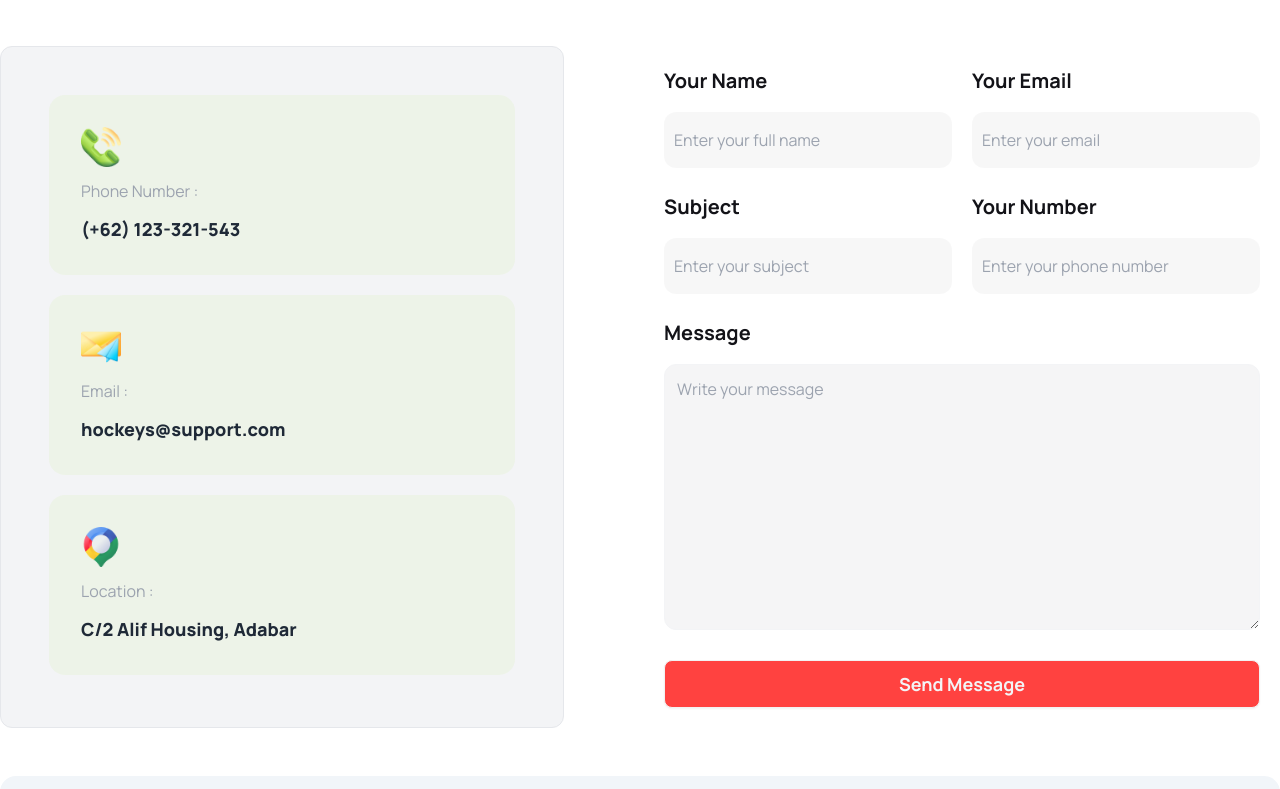
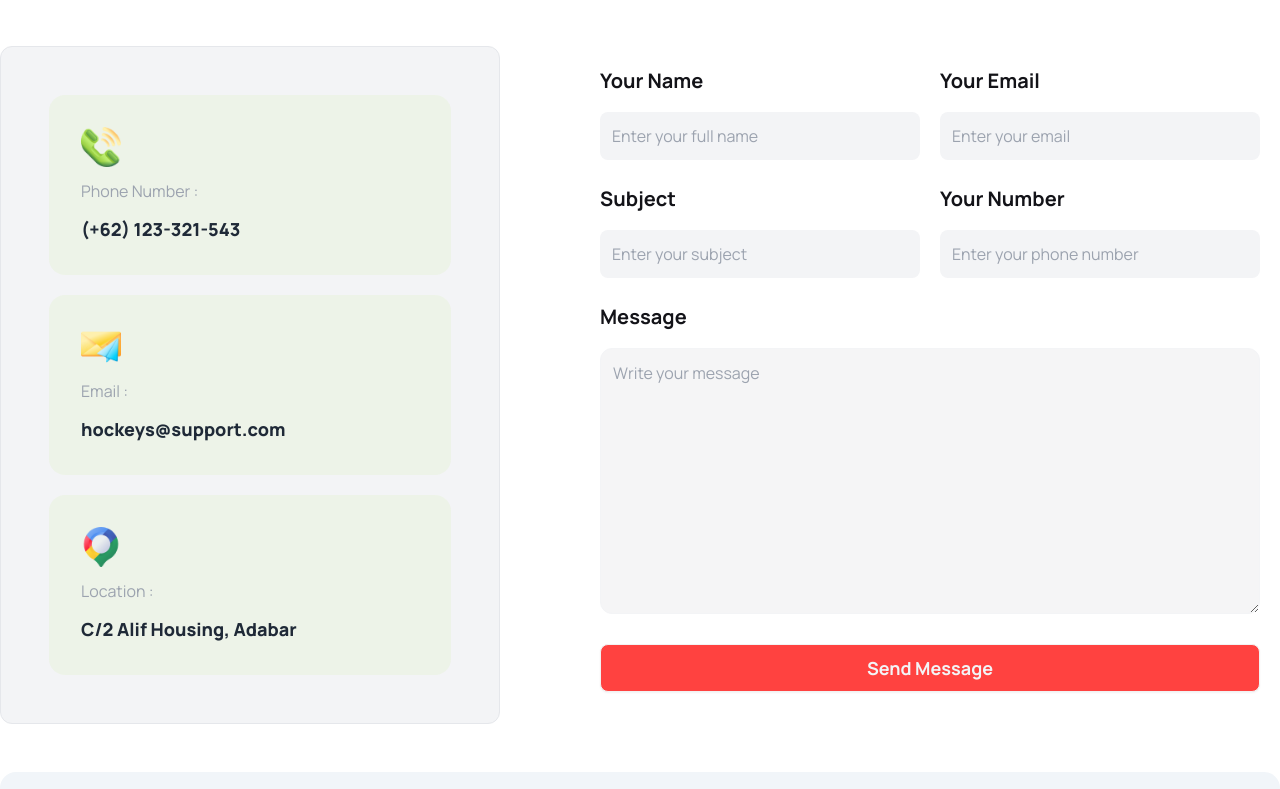
Before and after one commit to Nazmus3428/PH-B9-Assignment-03, a plain HTML site: page index.html in a window 1280 px wide. Shown: the part 4212-5001 px from the top of the page. Drawn offline with nearby package versions, Linux system fonts and the light colour scheme.

Commit message:
An erron fixed

```diff
--- a/index.html
+++ b/index.html
@@ -623,12 +623,13 @@
                         <div class="flex flex-col lg:flex-row gap-5 ">
                             <div class="space-y-4">
                                 <h3 class="lb-text">Your Name</h3>
-                                <input type="text" name="" id="" placeholder="Enter your full name" class="input-text">
+                                <input type="text" name="" id="" placeholder="Enter your full name"
+                                    class="pl-3 w-full h-12 rounded-lg bg-gray-100 lg:w-80">
                             </div>
                             <div class="space-y-4">
                                 <h3 class="lb-text">Your Email</h3>
                                 <input type="email" name="" id="" placeholder="Enter your email" required
-                                    class="input-text">
+                                    class="pl-3 w-full h-12 rounded-lg bg-gray-100 lg:w-80">
                             </div>
                         </div>
 
@@ -636,12 +637,12 @@
                             <div class="space-y-4">
                                 <h3 class="lb-text">Subject</h3>
                                 <input type="text" name="" id="" placeholder="Enter your subject" required
-                                    class="input-text">
+                                    class="pl-3 w-full h-12 rounded-lg bg-gray-100 lg:w-80">
                             </div>
                             <div class="space-y-4">
                                 <h3 class="lb-text">Your Number</h3>
                                 <input type="number" name="" id="" placeholder="Enter your phone number" required
-                                    class="  input-text">
+                                    class="pl-3 w-full h-12 rounded-lg bg-gray-100 lg:w-80">
                             </div>
                         </div>
 
```
